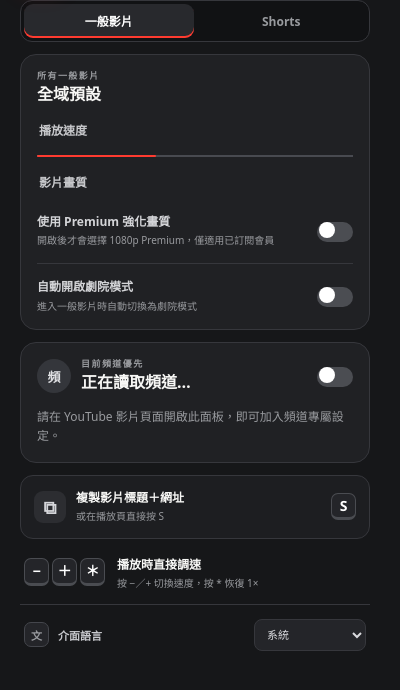
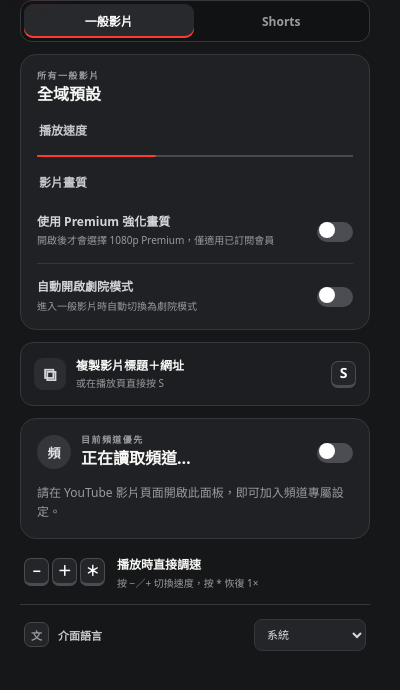
Before and after one commit to ahui3c/Youtube-Quick-Setting, a browser extension: page popup.html in a window 400 px wide. Shown: the part 70-760 px from the top of the page. Drawn offline with Linux system fonts and the light colour scheme.

Commit message:
Move video copy action above channel settings

```diff
--- a/popup.html
+++ b/popup.html
@@ -97,6 +97,18 @@
 
       </section>
 
+      <section class="copy-card" aria-labelledby="copyVideoInfoTitle">
+        <button class="copy-video-button" id="copyVideoInfo" type="button">
+          <span class="copy-glyph" aria-hidden="true">⧉</span>
+          <span class="copy-button-text">
+            <strong id="copyVideoInfoTitle">複製影片標題＋網址</strong>
+            <span id="copyVideoInfoDescription">或在播放頁直接按 S</span>
+          </span>
+          <kbd aria-hidden="true">S</kbd>
+        </button>
+        <p class="copy-state" id="copyVideoInfoState" aria-live="polite"></p>
+      </section>
+
       <section class="channel-card" id="channelCard" aria-labelledby="channelHeading">
         <div class="section-heading">
           <div class="channel-title-wrap">
@@ -146,18 +158,6 @@
         <p class="channel-empty" id="channelEmpty">請在 YouTube 影片頁面開啟此面板，即可加入頻道專屬設定。</p>
       </section>
 
-      <section class="copy-card" aria-labelledby="copyVideoInfoTitle">
-        <button class="copy-video-button" id="copyVideoInfo" type="button">
-          <span class="copy-glyph" aria-hidden="true">⧉</span>
-          <span class="copy-button-text">
-            <strong id="copyVideoInfoTitle">複製影片標題＋網址</strong>
-            <span id="copyVideoInfoDescription">或在播放頁直接按 S</span>
-          </span>
-          <kbd aria-hidden="true">S</kbd>
-        </button>
-        <p class="copy-state" id="copyVideoInfoState" aria-live="polite"></p>
-      </section>
-
       <footer class="shortcut-hint" id="shortcutHint">
         <div class="key-pair" id="shortcutKeys" aria-hidden="true"><kbd>−</kbd><kbd>＋</kbd><kbd>＊</kbd></div>
         <p><strong id="shortcutTitle">播放時直接調速</strong><span id="shortcutDescription">按 −／+ 切換速度，按 * 恢復 1×</span></p>
```
Also changed, not shown: tests/popup-ui.test.js (+9 -1 lines).
